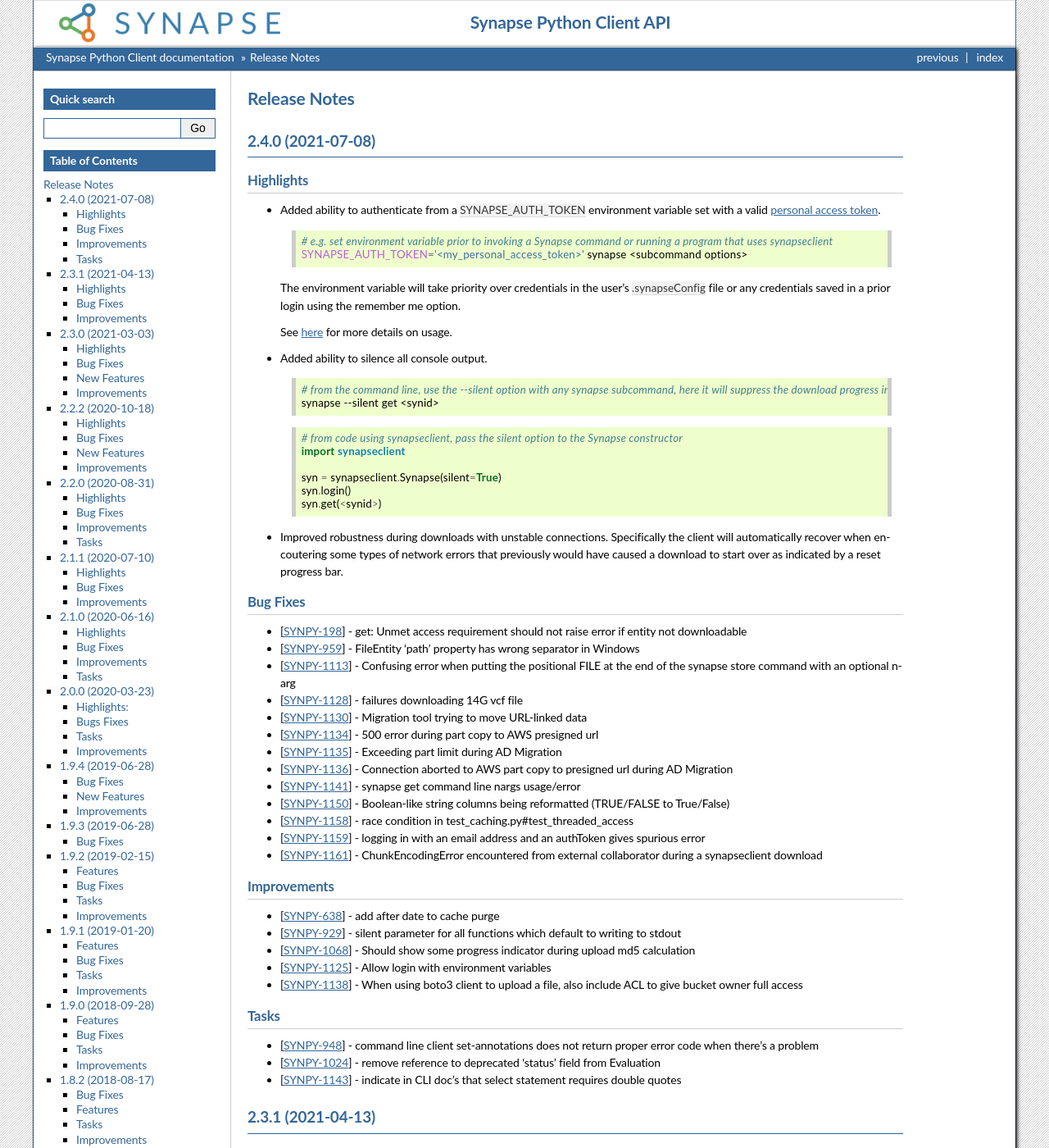
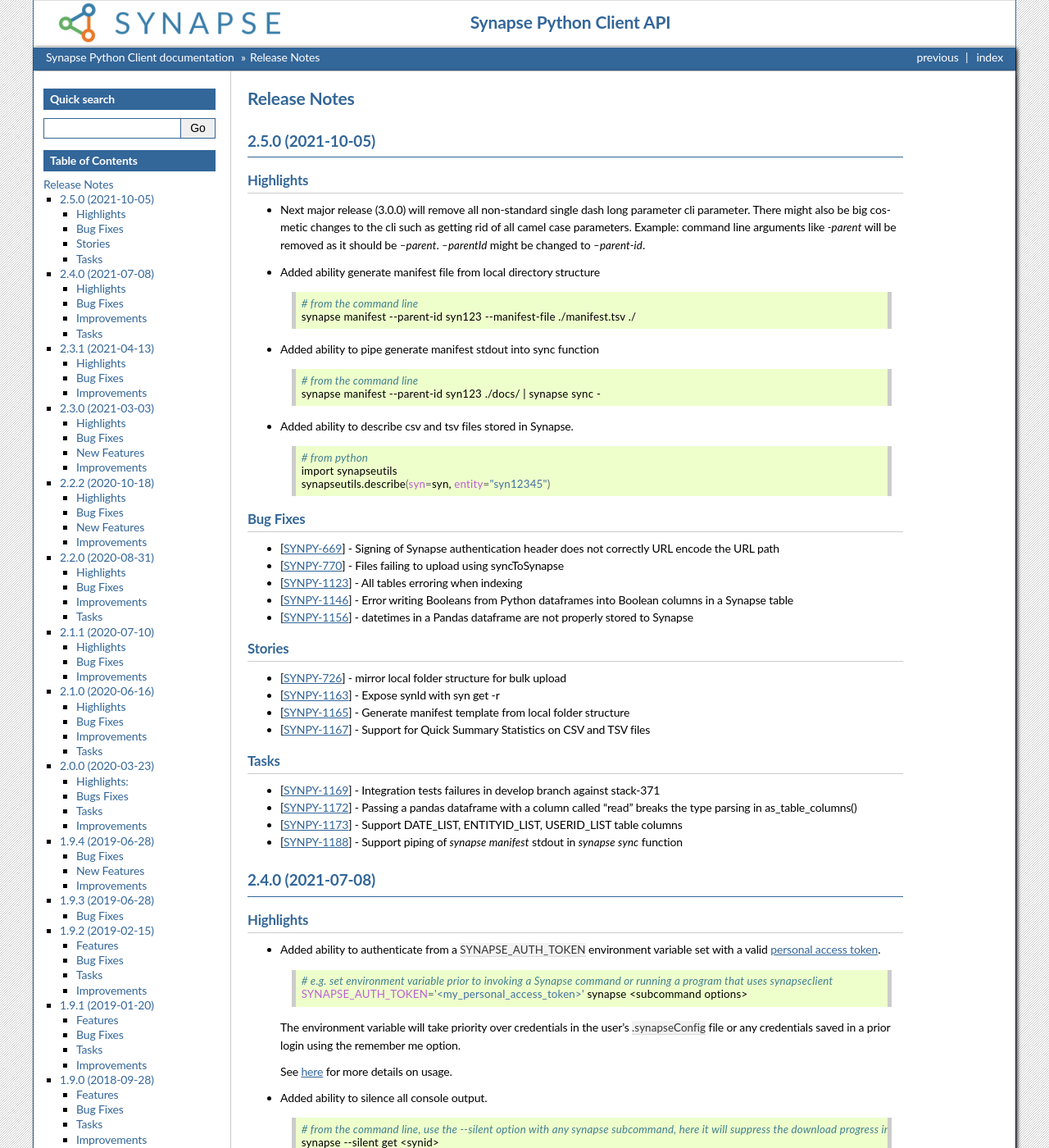
Before and after one commit to Sage-Bionetworks/synapsePythonClient, a Sphinx documentation site: the page built from docs/news.rst, in a window 1280 px wide and 1400 px high. Shown: the whole window at 82% size. Built offline with Sphinx 7.4.7, drawn with Linux system fonts in a browser that asks for light colours; the version number could not be read and is left out.

Commit message:
Add news

```diff
--- a/docs/news.rst
+++ b/docs/news.rst
@@ -1,6 +1,75 @@
 =============
 Release Notes
 =============
+
+2.5.0 (2021-10-05)
+==================
+
+Highlights
+----------
+
+- Next major release (3.0.0) will remove all non-standard single dash long parameter
+  cli parameter. There might also be big cosmetic changes to the cli such as getting rid
+  of all camel case parameters.
+  Example: command line arguments like `-parent` will be removed as
+  it should be `--parent`.  `--parentId` might be changed to `--parent-id`.
+
+- Added ability generate manifest file from local directory structure
+
+  .. code-block:: bash
+
+        # from the command line
+        synapse manifest --parent-id syn123 --manifest-file ./manifest.tsv ./
+
+- Added ability to pipe generate manifest stdout into sync function
+
+  .. code-block:: bash
+
+        # from the command line
+        synapse manifest --parent-id syn123 ./docs/ | synapse sync -
+
+- Added ability to describe csv and tsv files stored in Synapse.
+
+  .. code-block:: bash
+
+        # from python
+        import synapseutils
+        synapseutils.describe(syn=syn, entity="syn12345")
+
+Bug Fixes
+---------
+-  [`SYNPY-669 <https://sagebionetworks.jira.com/browse/SYNPY-669>`__] -
+   Signing of Synapse authentication header does not correctly URL encode the URL path
+-  [`SYNPY-770 <https://sagebionetworks.jira.com/browse/SYNPY-770>`__] -
+   Files failing to upload using syncToSynapse
+-  [`SYNPY-1123 <https://sagebionetworks.jira.com/browse/SYNPY-1123>`__] -
+   All tables erroring when indexing
+-  [`SYNPY-1146 <https://sagebionetworks.jira.com/browse/SYNPY-1146>`__] -
+   Error writing Booleans from Python dataframes into Boolean columns in a Synapse table
+-  [`SYNPY-1156 <https://sagebionetworks.jira.com/browse/SYNPY-1156>`__] -
+   datetimes in a Pandas dataframe are not properly stored to Synapse
+
+Stories
+-------
+-  [`SYNPY-726 <https://sagebionetworks.jira.com/browse/SYNPY-726>`__] -
+   mirror local folder structure for bulk upload
+-  [`SYNPY-1163 <https://sagebionetworks.jira.com/browse/SYNPY-1163>`__] -
+   Expose synId with syn get -r
+-  [`SYNPY-1165 <https://sagebionetworks.jira.com/browse/SYNPY-1165>`__] -
+   Generate manifest template from local folder structure
+-  [`SYNPY-1167 <https://sagebionetworks.jira.com/browse/SYNPY-1167>`__] -
+   Support for Quick Summary Statistics on CSV and TSV files
+
+Tasks
+-----
+-  [`SYNPY-1169 <https://sagebionetworks.jira.com/browse/SYNPY-1169>`__] -
+   Integration tests failures in develop branch against stack-371
+-  [`SYNPY-1172 <https://sagebionetworks.jira.com/browse/SYNPY-1172>`__] -
+   Passing a pandas dataframe with a column called "read" breaks the type parsing in as_table_columns()
+-  [`SYNPY-1173 <https://sagebionetworks.jira.com/browse/SYNPY-1173>`__] -
+   Support DATE_LIST, ENTITYID_LIST, USERID_LIST table columns
+-  [`SYNPY-1188 <https://sagebionetworks.jira.com/browse/SYNPY-1188>`__] -
+   Support piping of `synapse manifest` stdout in `synapse sync` function
 
 2.4.0 (2021-07-08)
 ==================
```
